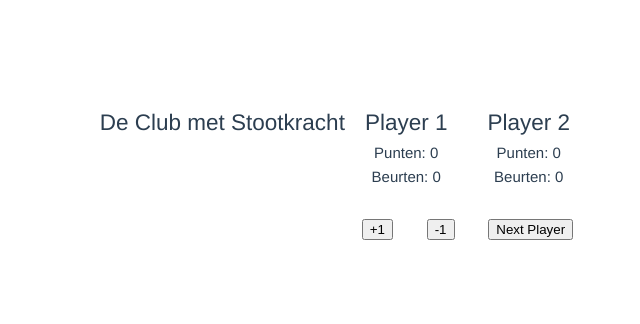
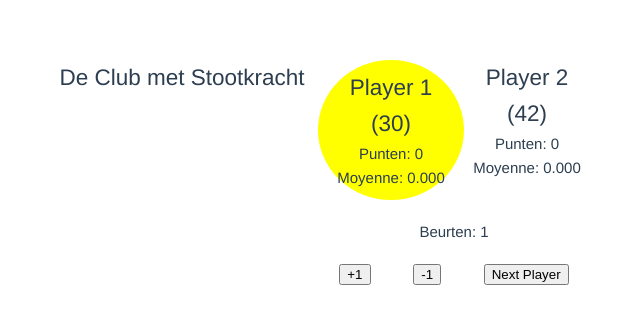
Before and after one commit to chemistry-software/biljartscorebord, a Vue app: page / in a window 1280 px wide. Shown: the part 288-612 px from the top of the page, without its empty margins (18-658 px from the left). Built offline with nearby package versions, Linux system fonts and the light colour scheme.

Commit message:
Add moyenne and crappy styling, turns are bugged

```diff
--- a/src/components/Player.vue
+++ b/src/components/Player.vue
@@ -1,13 +1,21 @@
 <template>
-  <div>
-    <h2>{{ playerName }}</h2>
+	<div :class="{ 'current-player': isCurrentPlayer }">
+    <h2>{{ playerName }} ({{ pointsNeeded }})</h2>
     <p>Punten: {{ points }}</p>
-    <p>Beurten: {{ turnsTaken }}</p>
+    <p>Moyenne: {{ (points / turnsTaken).toFixed(3) }}</p>
   </div>
 </template>
 
 <script>
 export default {
-  props: ['playerName', 'points', 'turnsTaken']
+  props: ['playerName', 'points', 'turnsTaken', 'pointsNeeded', 'isCurrentPlayer']
 };
 </script>
+
+<style scoped>
+  .current-player {
+    background-color: yellow; /* Highlight background color for the current player */
+    border-radius: 50%; /* Make a circular shape */
+    padding: 10px; /* Adjust padding as needed */
+  }
+</style>
--- a/src/components/Scoreboard.vue
+++ b/src/components/Scoreboard.vue
@@ -6,8 +6,13 @@
         :key="index"
         :playerName="player.name"
         :points="player.points"
-        :turnsTaken="player.turnsTaken"
-      />
+	:turnsTaken="player.turnsTaken"
+	:pointsNeeded="player.pointsNeeded"
+	:isCurrentPlayer="index === currentPlayerIndex"
+	/>
+    </div>
+    <div class="turns-container">
+      <p>Beurten: {{ players[0].turnsTaken }}</p>
     </div>
     <div class="button-container">
       <button @click="incrementPoints">+1</button>
@@ -27,8 +32,8 @@ export default {
   data() {
     return {
       players: [
-        { name: 'Player 1', points: 0, turnsTaken: 0 },
-        { name: 'Player 2', points: 0, turnsTaken: 0 }
+        { name: 'Player 1', points: 0, turnsTaken: 1, pointsNeeded: 30 },
+        { name: 'Player 2', points: 0, turnsTaken: 1, pointsNeeded: 42 }
       ],
       currentPlayerIndex: 0 // Index of the current player in the players array
     };
@@ -55,6 +60,11 @@ export default {
   margin-bottom: 20px;
 }
 
+.turns-container {
+  text-align: center;
+  margin-bottom: 10px;
+}
+
 .button-container {
   display: flex;
   justify-content: space-around;
```
